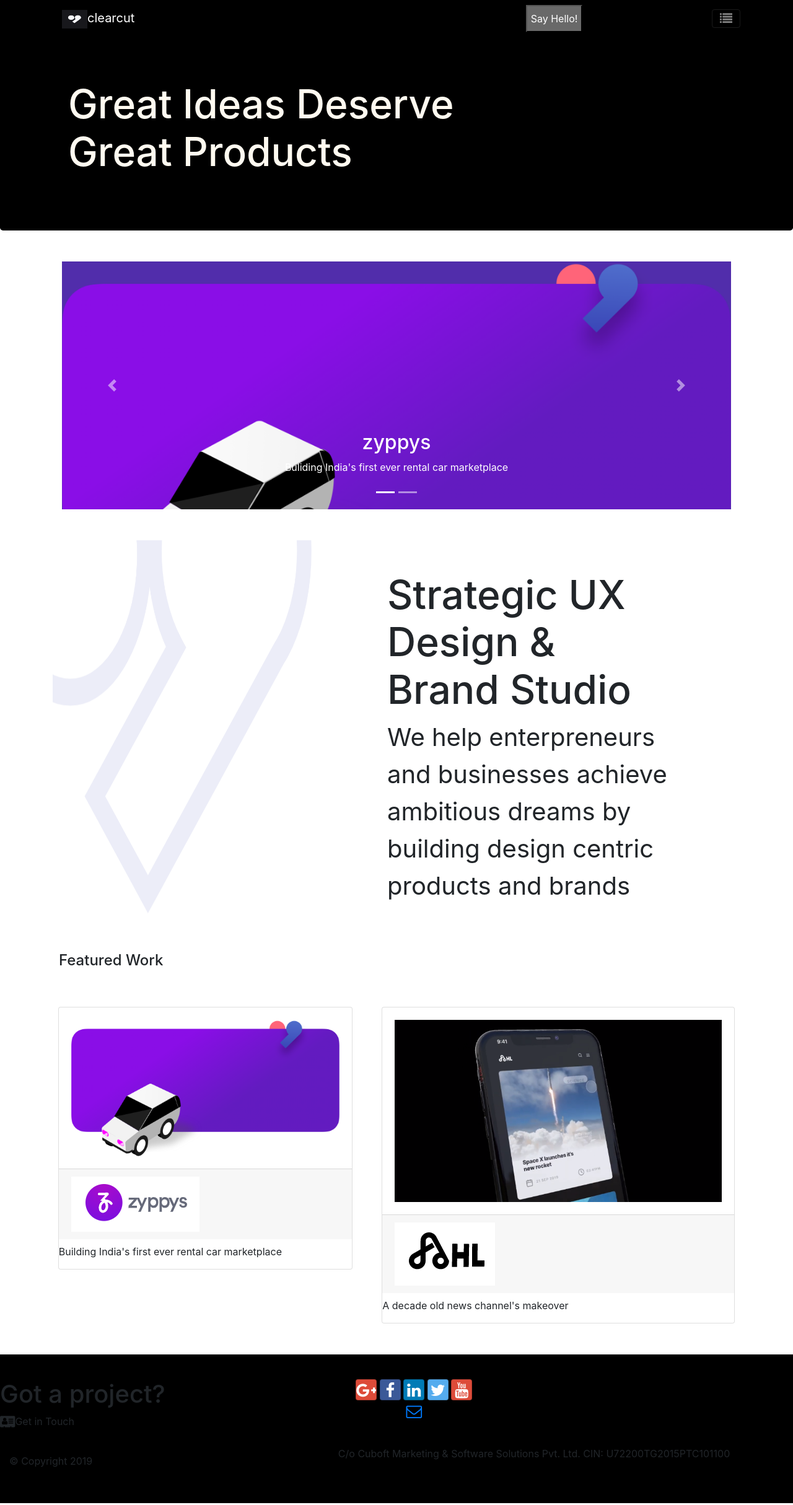
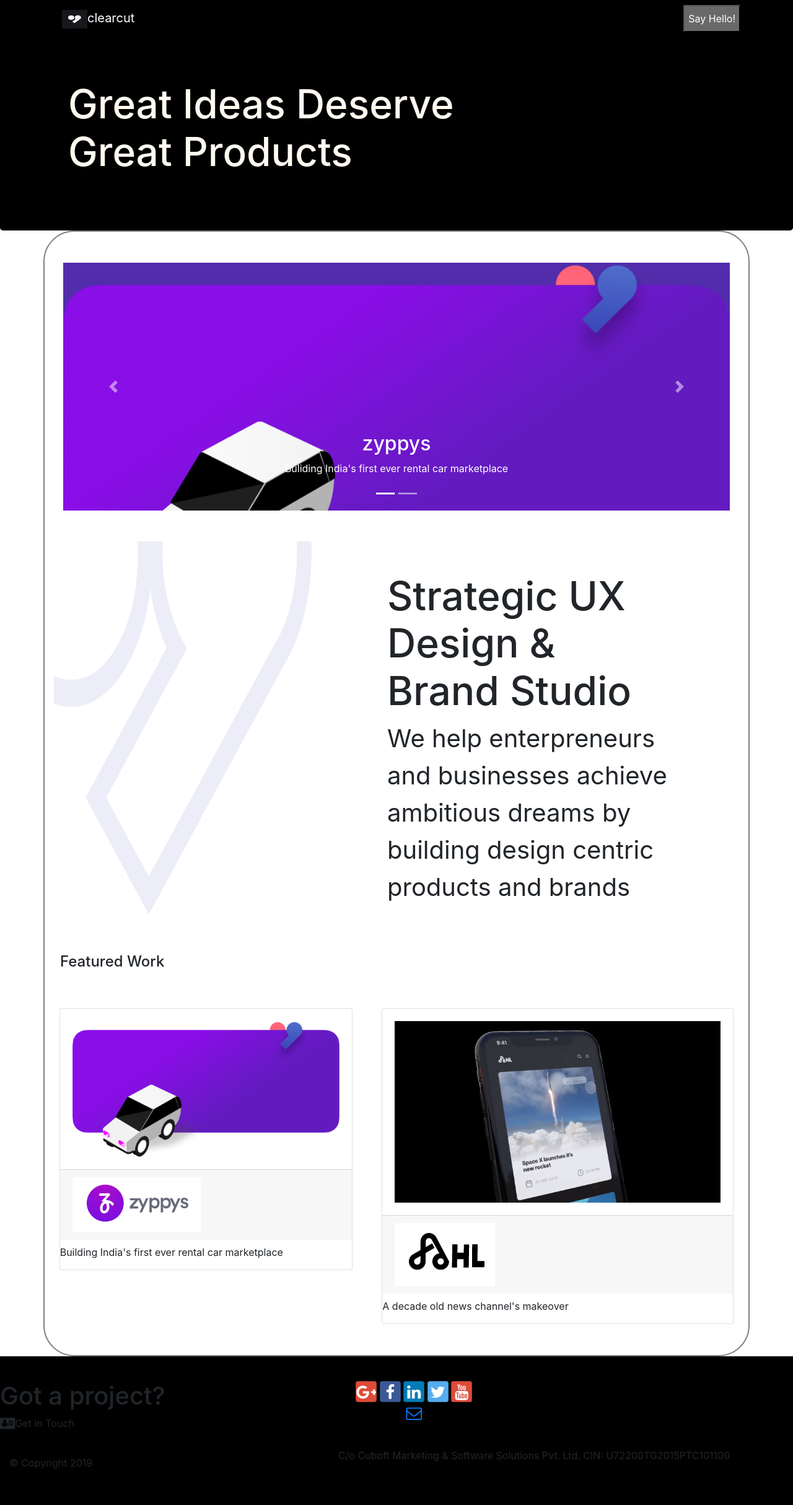
Before and after one commit to PavanAkkineni/Bootstrap-new-, a PHP site: page / in a window 1280 px wide. Shown: the whole page at 62% size. Run offline with PHP 8.4, Linux system fonts and the light colour scheme; some libraries are stand-ins or nearby versions.

Commit message:
new updated assignment

```diff
--- a/css/styles.css
+++ b/css/styles.css
@@ -74,3 +74,7 @@ body {
 .bg-color {
   background-color: #696969;
 }
+.curved{
+  border: 2px solid grey;
+  border-radius: 50px;
+}
--- a/index.html
+++ b/index.html
@@ -17,30 +17,19 @@
 
 </head>
 
-<body>
+<body >
     <nav class="navbar navbar-dark fixed-top">
-        <div class="container">
+        <div class="container ">
           <div class= "col-sm-6">
           <a class="navbar-brand mr-auto" href="./index.html" ><img src="img\clearcut.png" height="30" width="41">clearcut</a>
 
-          <div class="collapse navbar-collapse" id="Navbar">
-            <ul class="navbar-nav mr-auto">
-              <li class="nav-item"><a class="nav-link" ><span class="fa fa-info fa-lg"></span>About</a></li>
-              <li class="nav-item"><a class="nav-link" >Work</a></li>
-              <li class="nav-item"><a class="nav-link" >Block</a></li>
-              <li class="nav-item"><a class="nav-link" ><span class="fa fa-address-card fa-lg"></span> Contact</a></li>
-            </ul>
-          </div>
+
         </div>
 
         <button class="navbar-text bg-color">
     <a  href="./sayhello.html"> Say Hello!</a>
         </button>
-        <button class="navbar-toggler" type="button" data-toggle="collapse" data-target="#Navbar">
-          <span clas="navbar-toggler-icon" color-white></span>
-          <span class = "fa fa-list"></span>
 
-        </button>
 
         </div>
       </nav>
@@ -62,7 +51,7 @@
     </header>
 
 
-    <div class = "container rounded" >
+    <div class = "container curved" >
       <div class="row row-content">
         <div class="col">
           <div id="mycarousel" class="carousel slide" data-ride="carousel">
```
